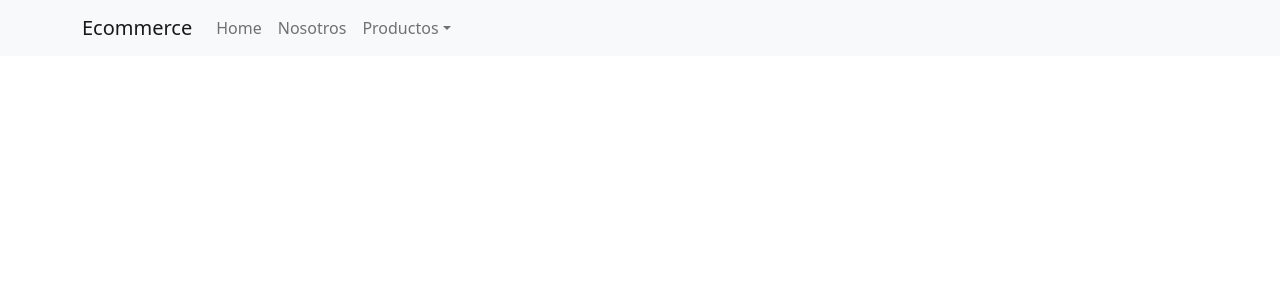
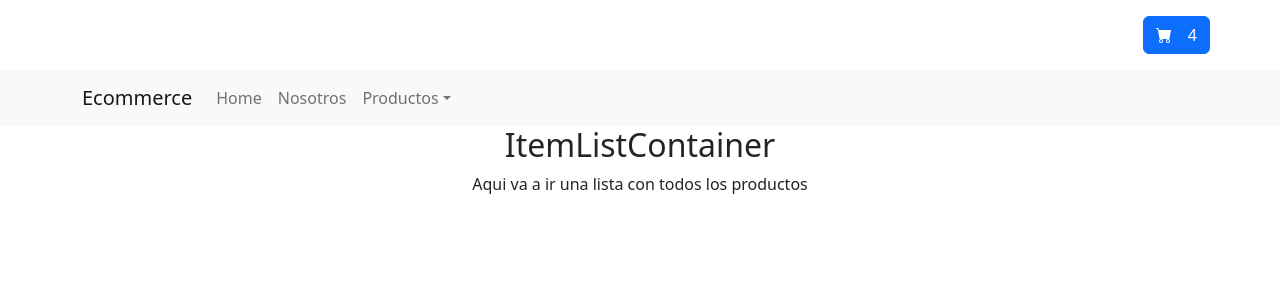
Before and after one commit to cristiancoppari/react-coderhouse-ecommerce, a React (Create React App) app in the folder react-coderhouse-ecommerce/: page / in a window 1280 px wide. Shown: the top 300 px of the page. Built offline with nearby package versions, Linux system fonts and the light colour scheme.

Commit message:
subo el desafio 3

```diff
--- a/react-coderhouse-ecommerce/package.json
+++ b/react-coderhouse-ecommerce/package.json
@@ -10,7 +10,9 @@
     "react": "^18.2.0",
     "react-bootstrap": "^2.5.0",
     "react-dom": "^18.2.0",
+    "react-icons": "^4.4.0",
     "react-scripts": "5.0.1",
+    "sass": "^1.54.5",
     "web-vitals": "^2.1.4"
   },
   "scripts": {
--- a/react-coderhouse-ecommerce/src/App.js
+++ b/react-coderhouse-ecommerce/src/App.js
@@ -1,9 +1,13 @@
 import "bootstrap/dist/css/bootstrap.min.css";
 import NavBar from "./components/NavBar/NavBar";
+import ItemListContainer from "./components/ItemListContainer/ItemListContainer";
 
 function App() {
   return (
-    <NavBar />
+    <>
+      <NavBar />
+      <ItemListContainer />
+    </>
   );
 }
 
--- /dev/null
+++ b/react-coderhouse-ecommerce/src/App.module.scss
@@ -0,0 +1,44 @@
+// .App {
+//   text-align: center;
+// }
+
+// .App-logo {
+//   height: 40vmin;
+//   pointer-events: none;
+// }
+
+// @media (prefers-reduced-motion: no-preference) {
+//   .App-logo {
+//     animation: App-logo-spin infinite 20s linear;
+//   }
+// }
+
+// .App-header {
+//   background-color: #282c34;
+//   min-height: 100vh;
+//   display: flex;
+//   flex-direction: column;
+//   align-items: center;
+//   justify-content: center;
+//   font-size: calc(10px + 2vmin);
+//   color: white;
+// }
+
+// .App-link {
+//   color: #61dafb;
+// }
+
+// @keyframes App-logo-spin {
+//   from {
+//     transform: rotate(0deg);
+//   }
+//   to {
+//     transform: rotate(360deg);
+//   }
+// }
+
+.topNavbar {
+  display: flex;
+  justify-content: flex-end;
+  align-items: center;
+}
--- /dev/null
+++ b/react-coderhouse-ecommerce/src/components/CartWidget/CartWidget.js
@@ -0,0 +1,15 @@
+import React from 'react';
+import Button from "react-bootstrap/Button";
+import { BsFillCartFill as CartIcon } from "react-icons/bs";
+import classes from "./CartWidget.module.scss";
+
+const CartWidget = () => {
+  return (
+    <Button variant="primary" className={classes.cartWidget}>
+      <CartIcon className={classes.cartIcon} />
+      4
+    </Button>
+  )
+}
+
+export default CartWidget
--- /dev/null
+++ b/react-coderhouse-ecommerce/src/components/CartWidget/CartWidget.module.scss
@@ -0,0 +1,9 @@
+.cartWidget {
+  display: flex;
+  justify-content: center;
+  align-items: center;
+
+  .cartIcon {
+    margin-right: 1rem;
+  }
+}
--- /dev/null
+++ b/react-coderhouse-ecommerce/src/components/ItemListContainer/ItemListContainer.js
@@ -0,0 +1,14 @@
+import React from 'react'
+import Container from "react-bootstrap/Container";
+import classes from "./ItemListContainer.module.scss";
+
+const ItemListContainer = () => {
+  return (
+    <Container className={classes.itemListContainer}>
+      <h2>ItemListContainer</h2>
+      <p>Aqui va a ir una lista con todos los productos</p>
+    </Container>
+  )
+}
+
+export default ItemListContainer
--- /dev/null
+++ b/react-coderhouse-ecommerce/src/components/ItemListContainer/ItemListContainer.module.scss
@@ -0,0 +1,9 @@
+.itemListContainer {
+  h2 {
+    text-align: center;
+  }
+
+  p {
+    text-align: center;
+  }
+}
--- a/react-coderhouse-ecommerce/src/components/NavBar/NavBar.js
+++ b/react-coderhouse-ecommerce/src/components/NavBar/NavBar.js
@@ -2,9 +2,15 @@ import Container from 'react-bootstrap/Container';
 import Nav from 'react-bootstrap/Nav';
 import Navbar from 'react-bootstrap/Navbar';
 import NavDropdown from 'react-bootstrap/NavDropdown';
+import CartWidget from "../CartWidget/CartWidget";
+import classes from "../NavBar/NavBar.module.scss";
 
 function NavBar() {
   return (
+    <>
+      <Container className={classes.topNavbar}>
+        <CartWidget />
+      </Container>
       <Navbar bg="light" expand="lg">
         <Container>
           <Navbar.Brand href="#home">Ecommerce</Navbar.Brand>
@@ -24,6 +30,7 @@ function NavBar() {
           </Navbar.Collapse>
         </Container>
       </Navbar>
+    </>
   );
 }
 
--- /dev/null
+++ b/react-coderhouse-ecommerce/src/components/NavBar/NavBar.module.scss
@@ -0,0 +1,46 @@
+// .App {
+//   text-align: center;
+// }
+
+// .App-logo {
+//   height: 40vmin;
+//   pointer-events: none;
+// }
+
+// @media (prefers-reduced-motion: no-preference) {
+//   .App-logo {
+//     animation: App-logo-spin infinite 20s linear;
+//   }
+// }
+
+// .App-header {
+//   background-color: #282c34;
+//   min-height: 100vh;
+//   display: flex;
+//   flex-direction: column;
+//   align-items: center;
+//   justify-content: center;
+//   font-size: calc(10px + 2vmin);
+//   color: white;
+// }
+
+// .App-link {
+//   color: #61dafb;
+// }
+
+// @keyframes App-logo-spin {
+//   from {
+//     transform: rotate(0deg);
+//   }
+//   to {
+//     transform: rotate(360deg);
+//   }
+// }
+
+.topNavbar {
+  display: flex;
+  justify-content: flex-end;
+  align-items: center;
+
+  padding: 1rem 0;
+}
```
Also changed, not shown: react-coderhouse-ecommerce/src/App.css (deleted, +0 -38 lines), 1 other file (tests, documents, lock files or other folders). Lines whose indentation alone changed are shown as unchanged.
